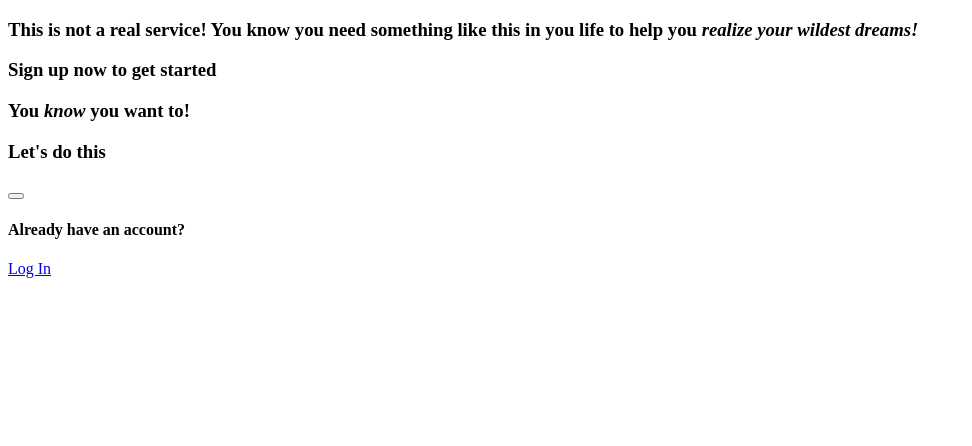
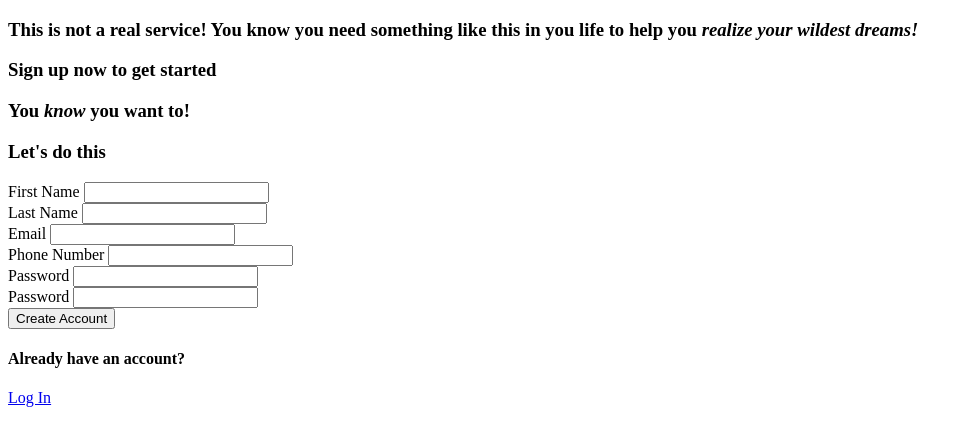
Before and after one commit to rib9985/signup-form, a plain HTML site: page index.html in a window 1280 px wide. Shown: the whole page, without its empty margins (0-972 px from the left). Drawn offline with Linux system fonts and the light colour scheme.

Commit message:
Add forms and fonts

```diff
--- a/index.html
+++ b/index.html
@@ -4,13 +4,15 @@
     <meta charset="UTF-8">
     <meta http-equiv="X-UA-Compatible" content="IE=edge">
     <meta name="viewport" content="width=device-width, initial-scale=1.0">
-    <title>Document</title>
+    <title>Sign-Up Here!</title>
     <link rel="stylesheet" href="style.css">
 </head>
 <body>
     <div class="main">
-        <div class="image">
+        <div class="image-bg">
             <div class="logo-bg">
+
+
             </div>
         </div>
         <div class="bg-form-area">
@@ -21,14 +23,54 @@
                 <h3>Sign up <b>now</b> to get started</h3>
                 <h3>You <i>know</i> you want to!</h3>
             </div>
-            <div class="main-form">
+            <div class="form-div">
+
                 <h3>Let's do this</h3>
 
+                <div class="form">
+                    <form action="example.com/path" method="post">
+                        <label for="first_name">First Name</label>
+                        <input type="text" id="first_name">
+                      </form>
+                </div>
 
+                <div class="form">
+                    <form action="example.com/path" method="post">
+                        <label for="last_name">Last Name</label>
+                        <input type="text" id="last_name">
+                      </form>
+                </div>
 
-            </div>
+                <div class="form">
+                    <form action="example.com/path" method="post">
+                        <label for="email">Email</label>
+                        <input type="text" id="email">
+                      </form>
+                </div>
+
+                <div class="form">
+                    <form action="example.com/path" method="post">
+                        <label for="phone-number">Phone Number</label>
+                        <input type="text" id="phone">
+                      </form>
+                </div>
+
+                <div class="form">
+                    <form action="example.com/path" method="post">
+                        <label for="password">Password</label>
+                        <input type="text" id="password">
+                      </form>
+                </div>
+
+                <div class="form">
+                    <form action="example.com/path" method="post">
+                        <label for="confirm-password">Password</label>
+                        <input type="text" id="confim-password">
+                      </form>
+                </div>
+    </div>
             <div class="submit">
-                <button class="create" type="submit"></button>
+                <button class="create" type="submit">Create Account</button>
                 <div class="account-login">
                     <h4>Already have an account?</h4>
                     <a href="example">Log In</a>
--- a/style.css
+++ b/style.css
@@ -0,0 +1,10 @@
+/* v for bg
+v for main font (text descriptions
+v for forms font
+v for let's do this
+v for button
+*/
+
+
+@import url('https://fonts.googleapis.com/css2?family=Ubuntu:ital,wght@0,300;0,400;0,500;0,700;1,300;1,400;1,500;1,700&display=swap');
+@import url('https://fonts.googleapis.com/css2?family=Manrope:wght@400;500&family=Ubuntu:ital,wght@0,300;0,400;0,500;0,700;1,300;1,400;1,500;1,700&display=swap');
```
